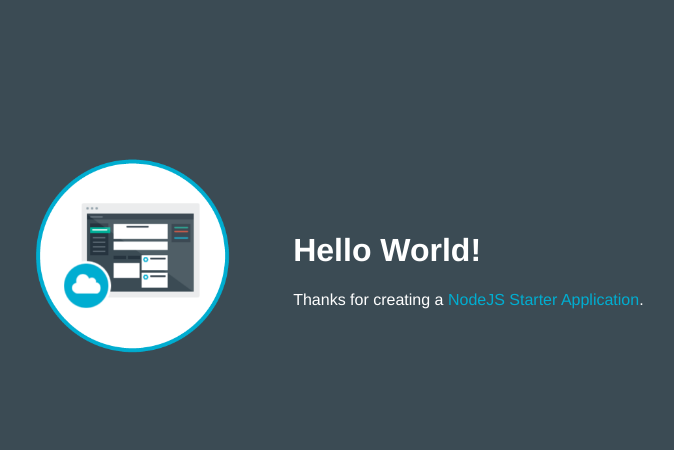
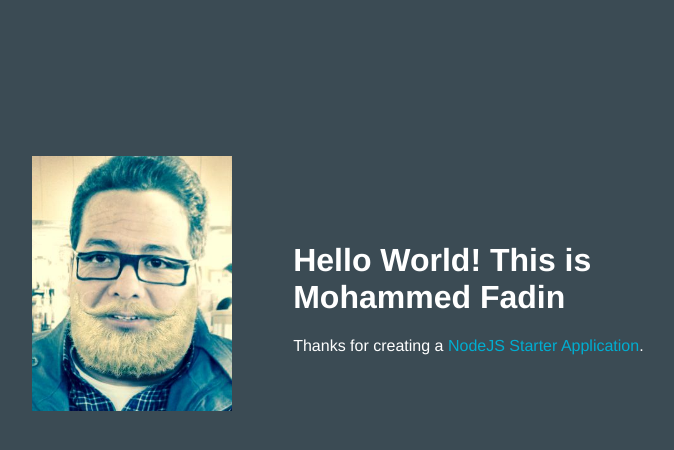
Before and after one commit to MohammedFadin/chainToolingNode-1480414155543, a website: page public/index.html in a window 1280 px wide. Shown: the whole page, without its empty margins (249-923 px from the left). Drawn offline with Linux system fonts and the light colour scheme.

Commit message:
Adding my original beard avatar

```diff
--- a/public/index.html
+++ b/public/index.html
@@ -13,10 +13,10 @@
     <table>
       <tr>
         <td style= "width:30%;">
-          <img class = "newappIcon" src="images/newapp-icon.png">
+          <img class = "newappIcon" src="images/mohammed-beard.jpeg">
         </td>
         <td>
-          <h1 id="message">Hello World!</h1>
+          <h1 id="message">Hello World! This is Mohammed Fadin</h1>
           <p class='description'></p> Thanks for creating a <span class = "blue">NodeJS Starter Application</span>.
         </td>
       </tr>
```
Also changed, not shown: public/images/mohammed-beard.jpeg (added), 2 other files.
